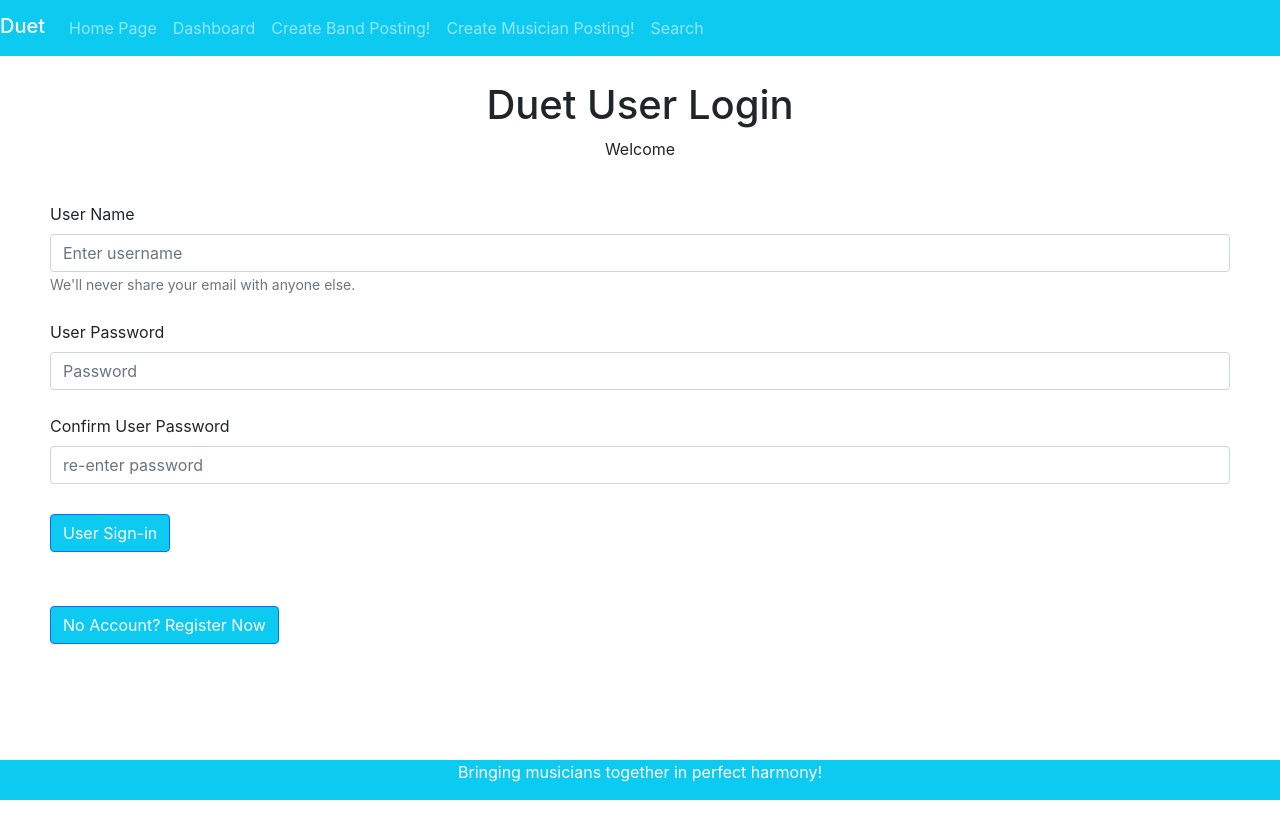
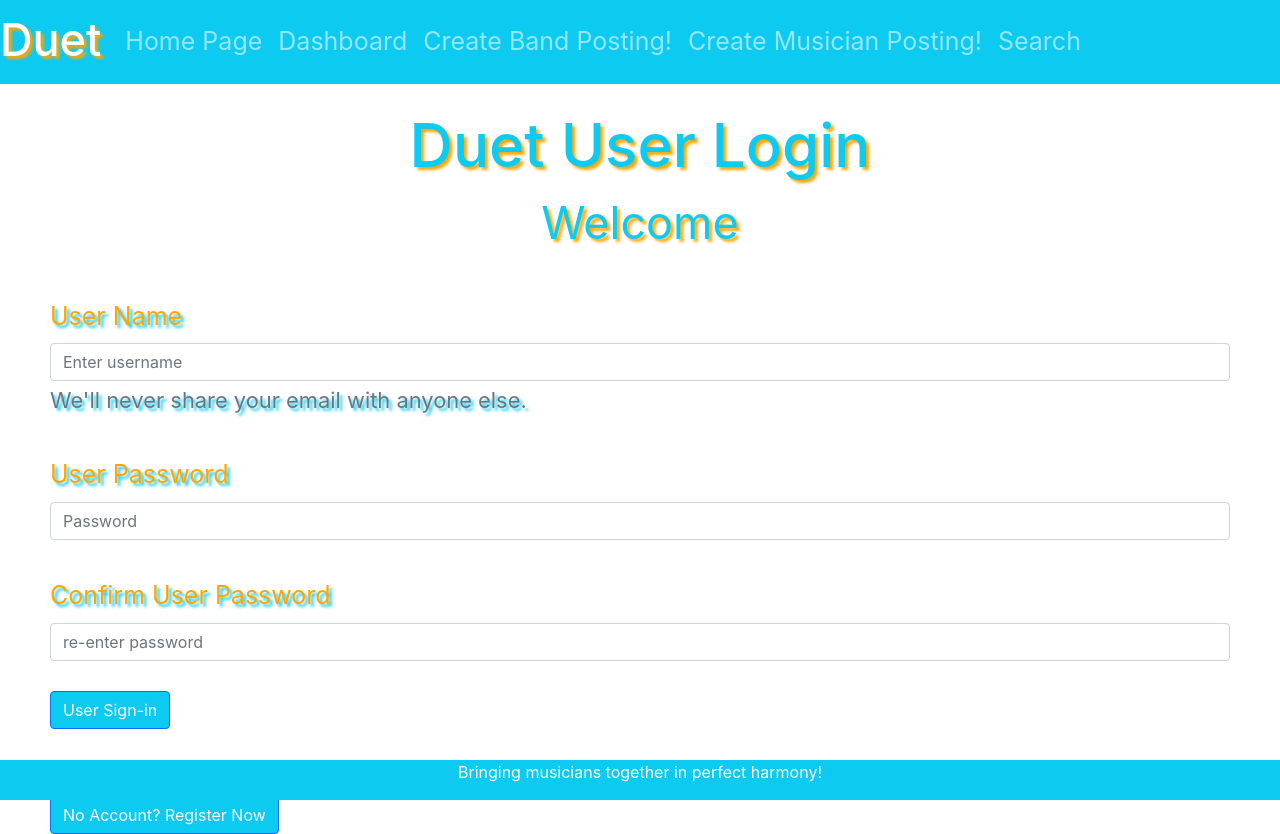
Before and after one commit to NW-Scrappy/duet, a React (Create React App) app in the folder client/: page / in a window 1280 px wide. Before the commit the page ends 800 px from the top, so only its background shows below. Built offline with nearby package versions, Linux system fonts and the light colour scheme.

Commit message:
added css to login and navbar

```diff
--- a/client/src/App.css
+++ b/client/src/App.css
@@ -44,6 +44,8 @@
   background-color: #0DCAF0;
 }
 
-/* .navbar {
-  background-color: #17A2B8;
-} */
+.UserForm{
+  font-size: 25px;
+  color: orange;
+  text-shadow: 3px 3px 3px  #0DCAF0;
+}
--- a/client/src/components/Navbar.js
+++ b/client/src/components/Navbar.js
@@ -8,7 +8,16 @@ import React from "react"
 function Navbar() {
     return (
       <nav className="navbar navbar-expand-lg navbar-dark bg-info">
-        <span className="navbar-brand mb-1 h1">Duet</span>
+        <span
+          className="navbar-brand mb-1 h1"
+          style={{
+            color: "white",
+            fontSize: "45px",
+            textShadow: "3px 3px 3px orange",
+          }}
+        >
+          Duet
+        </span>
         <button
           className="navbar-toggler"
           type="button"
@@ -20,10 +29,15 @@ function Navbar() {
         >
           <span className="navbar-toggler-icon"></span>
         </button>
-        <nav className="collapse navbar-collapse" id="navbarSupportedContent">
+        <nav
+          className="collapse navbar-collapse"
+          id="navbarSupportedContent"
+          style={{
+            color: " white",
+            fontSize: "25px",
+          }}
+        >
           <ul className="nav navbar-nav navbar-right">
-
-
             <li className="nav-item">
               <a className="nav-link" href="/">
                 Home Page
--- a/client/src/components/SignInForm.js
+++ b/client/src/components/SignInForm.js
@@ -28,15 +28,31 @@ const SignInForm = () => {
       <div>
         <Jumbotron fluid className="jumbotron">
           <Container>
-            <h1>Duet User Login</h1>
-            <p>Welcome</p>
+            <h1
+              style={{
+                color: "#0DCAF0",
+                fontSize:"60px",
+                textShadow: "3px 3px 3px orange",
+              }}
+            >
+              Duet User Login
+            </h1>
+            <p
+              style={{
+                color: " #0DCAF0",
+               fontSize:"45px",
+                textShadow: "3px 3px 3px orange",
+              }}
+            >
+              Welcome
+            </p>
           </Container>
         </Jumbotron>
 
         <Form className="UserForm" action="/loginuser" method="POST">
           <Form.Group
             onChange={(e) => {
-             setUser(e.target.value);
+              setUser(e.target.value);
               console.log(e.target.value);
             }}
             controlId="formBasicEmail"
```
